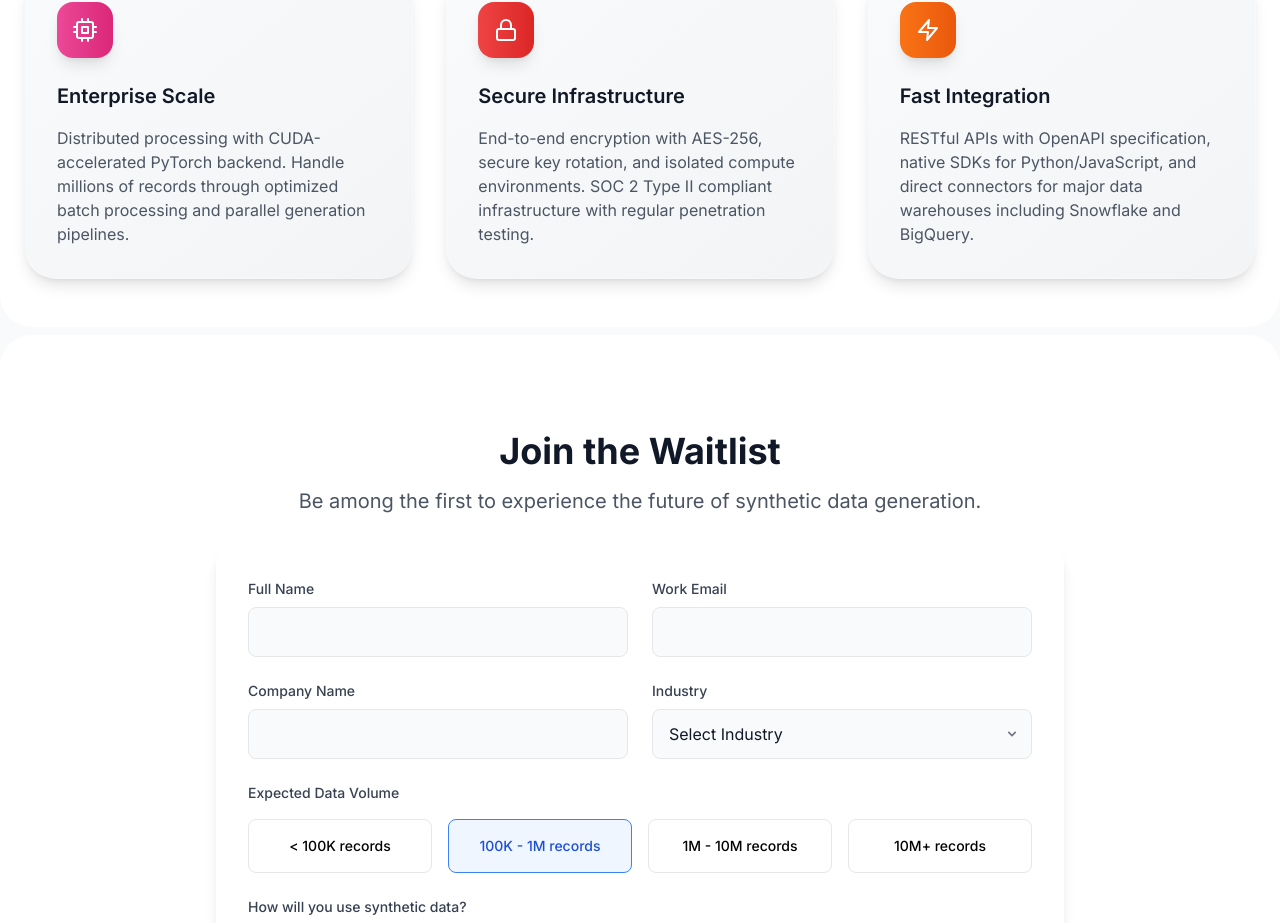
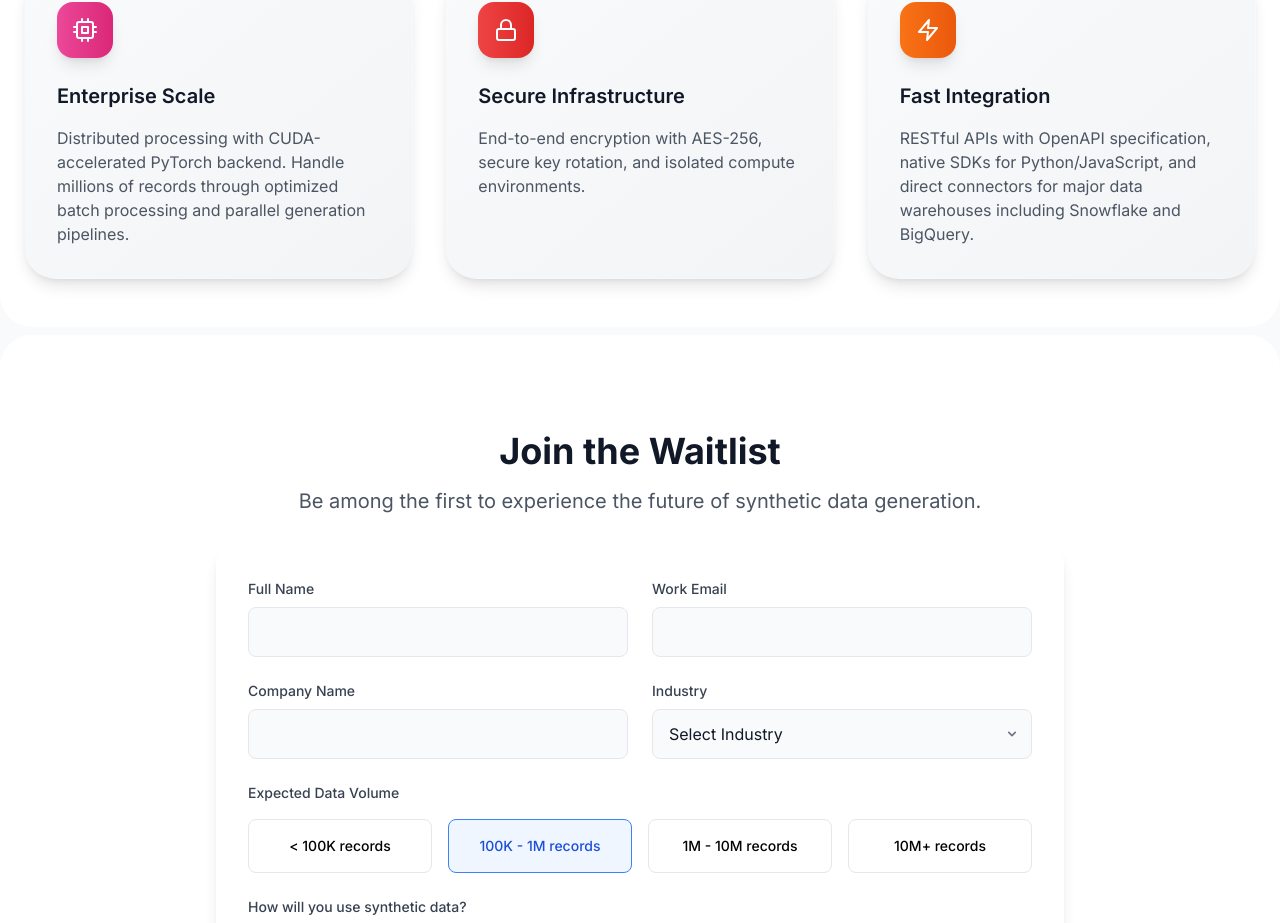
Before and after one commit to Hrishnugg/SynDataGen-Rewrite, a Next.js app: page / in a window 1280 px wide. Shown: the part 1497-2420 px from the top of the page. Built offline with nearby package versions, Linux system fonts and the light colour scheme.

Commit message:
Changed feature card

```diff
--- a/src/components/FeaturesSection.tsx
+++ b/src/components/FeaturesSection.tsx
@@ -36,7 +36,7 @@ const features = [
   {
     icon: FiLock,
     title: 'Secure Infrastructure',
-    description: 'End-to-end encryption with AES-256, secure key rotation, and isolated compute environments. SOC 2 Type II compliant infrastructure with regular penetration testing.',
+    description: 'End-to-end encryption with AES-256, secure key rotation, and isolated compute environments.',
     color: 'from-red-500 to-red-600 dark:from-red-400 dark:to-red-500',
     glowColor: 'rgba(239, 68, 68, 0.5)',
   },
```
